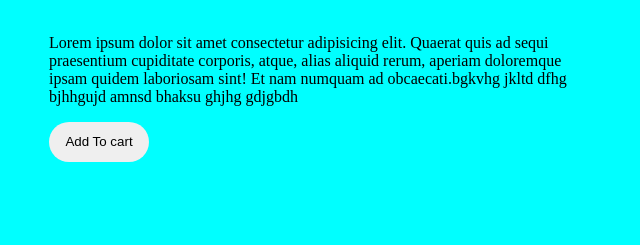
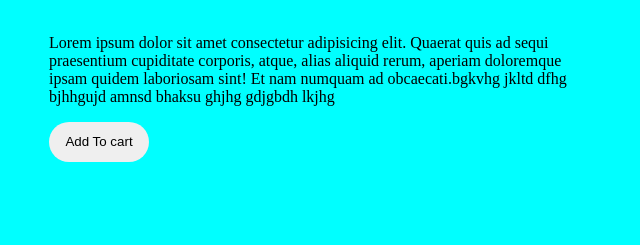
Before and after one commit to MuhammadSabtainJatt/GGCSF-Assignment, a plain HTML site: page Assignment.html in a window 1280 px wide. Shown: the part 318-563 px from the top of the page, 9-649 px from the left. Drawn offline with Linux system fonts and the light colour scheme.

Commit message:
code update

```diff
--- a/Assignment.html
+++ b/Assignment.html
@@ -15,7 +15,7 @@
             Frontend Development
         </h1>
         <p>
-            Lorem ipsum dolor sit amet consectetur adipisicing elit. Quaerat quis ad sequi praesentium cupiditate corporis, atque, alias aliquid rerum, aperiam doloremque ipsam quidem laboriosam sint! Et nam numquam ad obcaecati.bgkvhg jkltd dfhg bjhhgujd amnsd bhaksu ghjhg gdjgbdh
+            Lorem ipsum dolor sit amet consectetur adipisicing elit. Quaerat quis ad sequi praesentium cupiditate corporis, atque, alias aliquid rerum, aperiam doloremque ipsam quidem laboriosam sint! Et nam numquam ad obcaecati.bgkvhg jkltd dfhg bjhhgujd amnsd bhaksu ghjhg gdjgbdh lkjhg
 
         </p>
         <button style="height:40px;width: 100px;border: none; border-radius: 20px;"> Add To cart</button>
```
